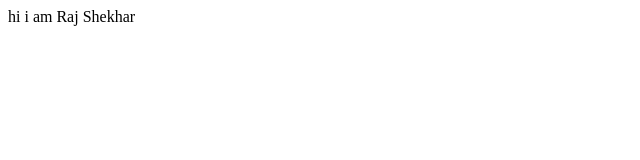
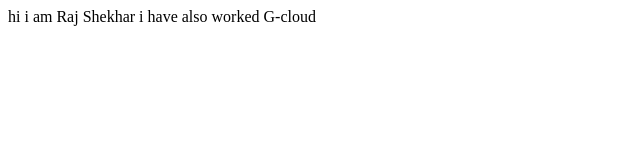
Before and after one commit to Raj-Shekhar09/newebspot, a plain HTML site: page index.html in a window 1280 px wide. Shown: the whole page, without its empty margins (0-640 px from the left). Drawn offline with Linux system fonts and the light colour scheme.

Commit message:
updating detials

```diff
--- a/index.html
+++ b/index.html
@@ -7,5 +7,6 @@
 </head>
 <body>
     hi i am Raj Shekhar
+    i have also worked G-cloud
 </body>
 </html>
```
